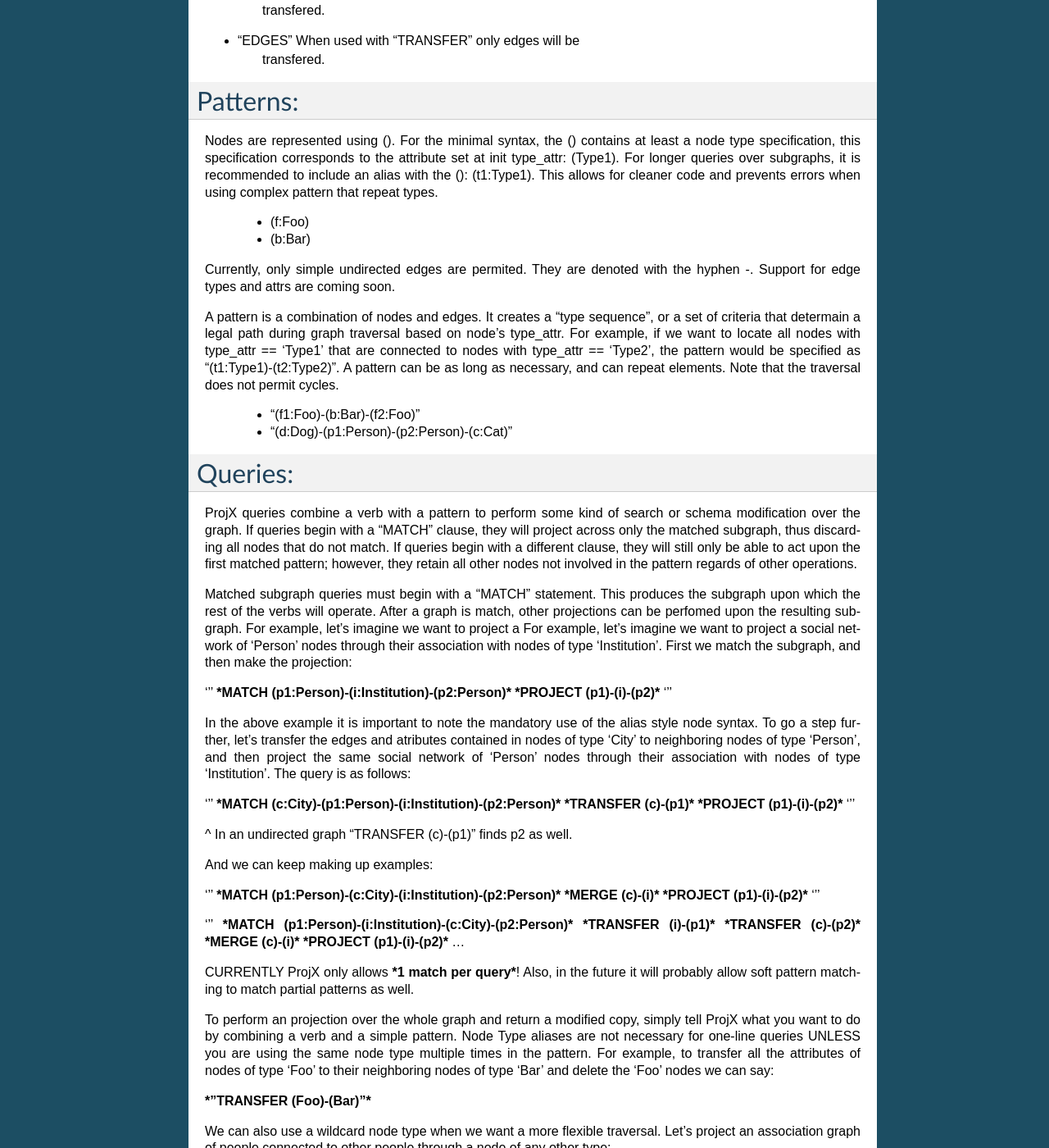
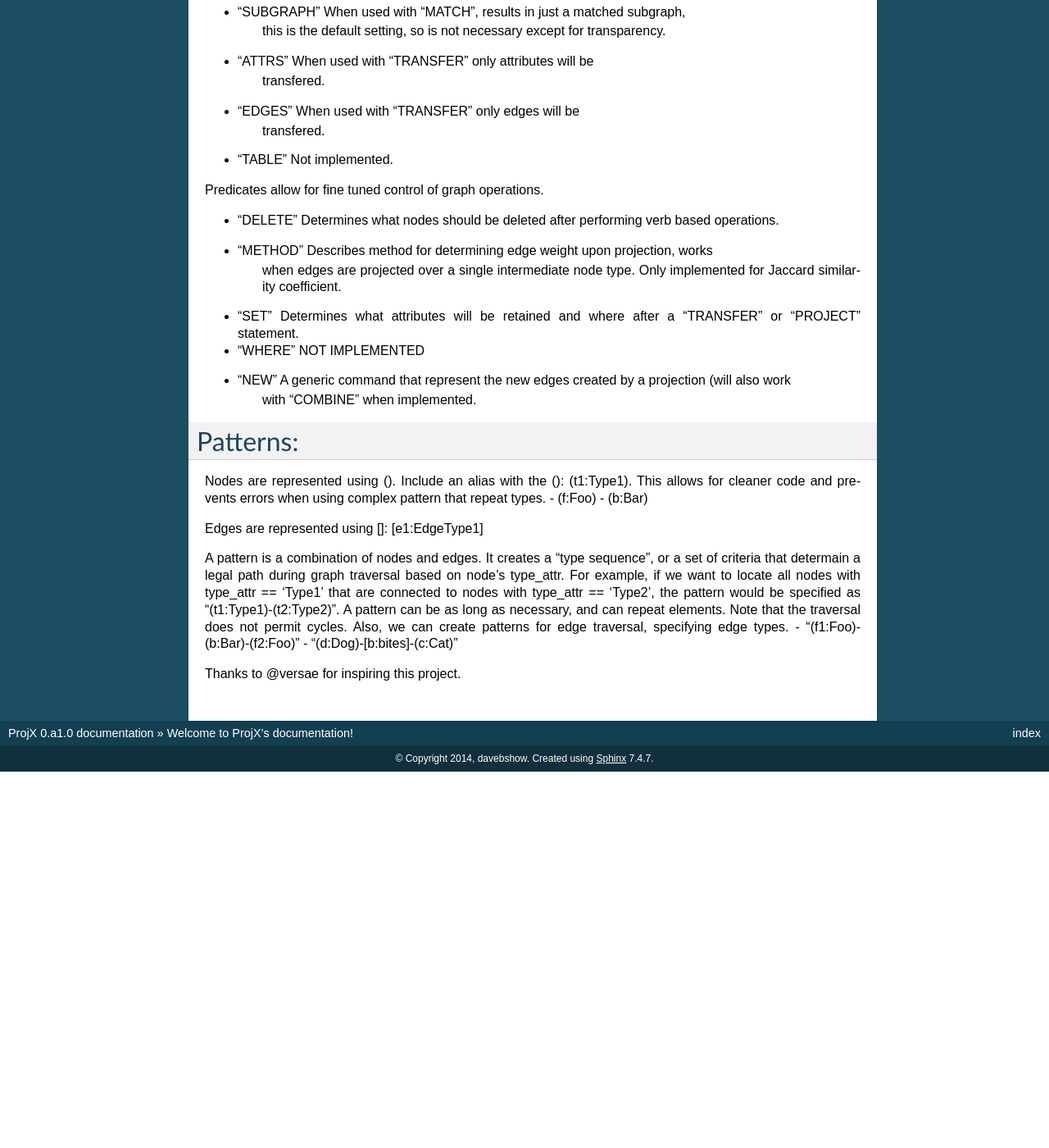
Before and after one commit to davebshow/projx, a Sphinx documentation site: the page built from docs/index.rst, in a window 1280 px wide and 1400 px high, scrolled down 958 px. Shown: the whole window at 82% size. Built offline with Sphinx 7.4.7, drawn with Linux system fonts in a browser that asks for light colours; after the commit the page ends 1899 px from its top, so only the background shows below that; some of the changed text lies outside the part shown.

Commit message:
Updated my muy pobre read the docs index

```diff
--- a/docs/index.rst
+++ b/docs/index.rst
@@ -25,16 +25,13 @@
 ProjX
 =====
 
-ProjX is an implementation of a query/schema manipulation language for NetworkX. It borrows some syntactic conventions from Neo4j Cypher,
-but is much simpler, and focuses on matching subgraphs then making transformations to the graph based on node types.
+**Pre-Alpha Version API breaking changes may occur over the next several months.**
 
-    import projx as px
-    g = nx.test_graph()
-    p = px.Projection(g)  # g is an instance of a multi-partite networkx.Graph()
-    subgraph = p.execute('''
-        MATCH   (p1:Person)-(c:City)-(p2:Person)
-        PROJECT (p1)-(c)-(p2)
-    ''')
+ProjX is an implementation of a query/schema manipulation language for NetworkX. It borrows some syntactic conventions from Neo4j Cypher, but is much simpler, and focuses on matching subgraphs then making transformations to the graph based on node types. Currently, each statement (beggining with verb) iterates over all matched nodes, possibly in
+the future this will occur in a pipeline that takes advantage of parallel processing, depending on my time ;) Also, the grammar will eventually probably do more validation and create an ETL style .json (based on Orientdb-ETL maybe) to allow for varied access to the core methods with either .json or the DSL:
+
+- Example Notebook: http://nbviewer.ipython.org/github/davebshow/projx/blob/master/projx_demo.ipynb
+
 
 The ProjX syntax is as follows:
 -------------------------------
@@ -45,44 +42,56 @@
 Verbs:
 ------
 - "MATCH" Matches a pattern of nodes based on type.
-- "MATCH PARTIAL" Like "MATCH", but also matchs a partial pattern.
-        Coming soon...
-- "TRANSFER" Merges the edges and attributes of nodes of one
+- "TRANSFER" Merges the edges and/or (depending on object) attributes of nodes of one
     type across a specified sequence of neighboring nodes
     to nodes of another type.
 - "PROJECT" Projects a relationship between nodes of one
     type across a specified sequence of neighboring nodes.
-- "RETURN" Specify table/graph and nodes to return. Coming soon...
+- "Combine" Combines two node types. NOT IMPLEMENTED
+- "RETURN" Specify table/graph and nodes to return. NOT IMPLEMENTED
 
 Objects:
 --------
 Objects act as parameters that can be passed to verbs.
 
+- "GRAPH" When used with "MATCH" returns whole graph to operated over,
+    not just a subgraph.
+- "SUBGRAPH" When used with "MATCH", results in just a matched subgraph,
+    this is the default setting, so is not necessary except for transparency.
 - "ATTRS" When used with "TRANSFER" only attributes will be
     transfered.
 - "EDGES" When used with "TRANSFER" only edges will be
     transfered.
+- "TABLE" Not implemented.
+
+Predicates:
+-----------
+
+Predicates allow for fine tuned control of graph operations.
+
+- "DELETE" Determines what nodes should be deleted after performing verb based operations.
+- "METHOD" Describes method for determining edge weight upon projection, works
+    when edges are projected over a single intermediate node type. Only implemented for
+    Jaccard similarity coefficient.
+- "SET" Determines what attributes will be retained and where after a "TRANSFER" or "PROJECT" statement.
+- "WHERE" NOT IMPLEMENTED
+- "NEW" A generic command that represent the new edges created by a projection (will also work
+    with "COMBINE" when implemented.
 
 Patterns:
 =========
 
 Nodes:
 ------
-Nodes are represented using (). For the minimal syntax, the
-() contains at least a node type specification, this specification
-corresponds to the attribute set at init type_attr: (Type1).
-For longer queries over subgraphs, it is recommended to
-include an alias with the (): (t1:Type1). This allows for
+Nodes are represented using (). Include an alias with the (): (t1:Type1). This allows for
 cleaner code and prevents errors when using complex pattern
 that repeat types.
-    - (f:Foo)
-    - (b:Bar)
+- (f:Foo)
+- (b:Bar)
 
 Edges:
 ------
-Currently, only simple undirected edges are permited. They are
-denoted with the hyphen -. Support for edge types and attrs are
-coming soon.
+Edges are represented using []: [e1:EdgeType1]
 
 Patterns:
 ---------
@@ -93,123 +102,9 @@
 that are connected to nodes with type_attr == 'Type2', the pattern
 would be specified as "(t1:Type1)-(t2:Type2)". A pattern can be as
 long as necessary, and can repeat elements. Note that the traversal
-does not permit cycles.
-    - "(f1:Foo)-(b:Bar)-(f2:Foo)"
-    - "(d:Dog)-(p1:Person)-(p2:Person)-(c:Cat)"
+does not permit cycles. Also, we can create patterns for edge traversal,
+specifying edge types.
+- "(f1:Foo)-(b:Bar)-(f2:Foo)"
+- "(d:Dog)-[b:bites]-(c:Cat)"
 
-Queries:
-========
-ProjX queries combine a verb with a pattern to perform some kind
-of search or schema modification over the graph. If queries begin
-with a "MATCH" clause, they will project across only the matched
-subgraph, thus discarding all nodes that do not match. If queries
-begin with a different clause, they will still only be able to act
-upon the first matched pattern; however, they retain all other nodes
-not involved in the pattern regards of other operations.
-
-Matched subgraph queries:
--------------------
-Matched subgraph queries must begin with a "MATCH" statement. This
-produces the subgraph upon which the rest of the verbs will
-operate. After a graph is match, other projections can be perfomed
-upon the resulting subgraph. For example, let's imagine we want to
-project a For example, let's imagine we want to project a social
-network of 'Person' nodes through their association with nodes of
-type 'Institution'. First we match the subgraph, and then make
-the projection:
-
-
-'''
-***MATCH (p1:Person)-(i:Institution)-(p2:Person)***
-***PROJECT (p1)-(i)-(p2)***
-'''
-
-In the above example it is important to note the mandatory use of
-the alias style node syntax. To go a step further, let's transfer the
-edges and atributes contained in nodes of type 'City' to neighboring
-nodes of type 'Person', and then project the same social network of
-'Person' nodes through their association with nodes of type
-'Institution'. The query is as follows:
-
-'''
-***MATCH (c:City)-(p1:Person)-(i:Institution)-(p2:Person)***
-***TRANSFER (c)-(p1)***
-***PROJECT (p1)-(i)-(p2)***
-'''
-
-^ In an undirected graph "TRANSFER (c)-(p1)" finds p2 as well.
-
-And we can keep making up examples:
-
-'''
-***MATCH (p1:Person)-(c:City)-(i:Institution)-(p2:Person)***
-***MERGE (c)-(i)***
-***PROJECT (p1)-(i)-(p2)***
-'''
-
-'''
-***MATCH (p1:Person)-(i:Institution)-(c:City)-(p2:Person)***
-***TRANSFER (i)-(p1)***
-***TRANSFER (c)-(p2)***
-***MERGE (c)-(i)***
-***PROJECT (p1)-(i)-(p2)***
-...
-
-
-CURRENTLY ProjX only allows ***1 match per query***! Also, in
-the future it will probably allow soft pattern matching to match
-partial patterns as well.
-
-Full graph queries:
------------------
-To perform an projection over the whole graph and return a modified
-copy, simply tell ProjX what you want to do by combining a verb and
-a simple pattern. Node Type aliases are not necessary for one-line
-queries UNLESS you are using the same node type multiple times in the
-pattern. For example, to transfer all the attributes of nodes of
-type 'Foo' to their neighboring nodes of type 'Bar' and delete the
-'Foo' nodes we can say:
-
-
-***"TRANSFER (Foo)-(Bar)"***
-
-
-We can also use a wildcard node type when we want a more flexible
-traversal. Let's project an association graph of people connected
-to other people through a node of any other type:
-
-***"PROJECT (p1:Person)-()-(p2:Person)"***
-
-Here it is important to remember this projection will delete the
-wildcard nodes, but any other nodes that are not matched by this
-pattern remain in the graph. If you only want the returned graph
-to contain the 'Person' nodes, you will need to use a Multi-line
-query as defined in the following section. For a final example, let's
-"TRANSFER" 'Institution' attributes to nodes of type 'City', but only
-when they are connected through a node of type 'Person':
-
-***"TRANSFER (Institution)-(Person)-(City)"***
-
-And we can continue:
-
-
-We can still write multi-line queries that act over the whole graph
-too.
-
-"""
-TRANSFER (i:Institution)-(p:Person)-(c:City)
-MERGE (c)-(p)
-"""
-
-
-***"MERGE (Foo)-(Bar)"***
-...
-
-
-Note that single line queries use the first and last specified
-nodes as the source and target of the operation.
-
-Predicates:
------------
-ProjX doesn't currently support predicates such as "AS", "WHERE",
-but it will soon.
+Thanks to @versae for inspiring this project.
```
Also changed, not shown: 1 other file.
